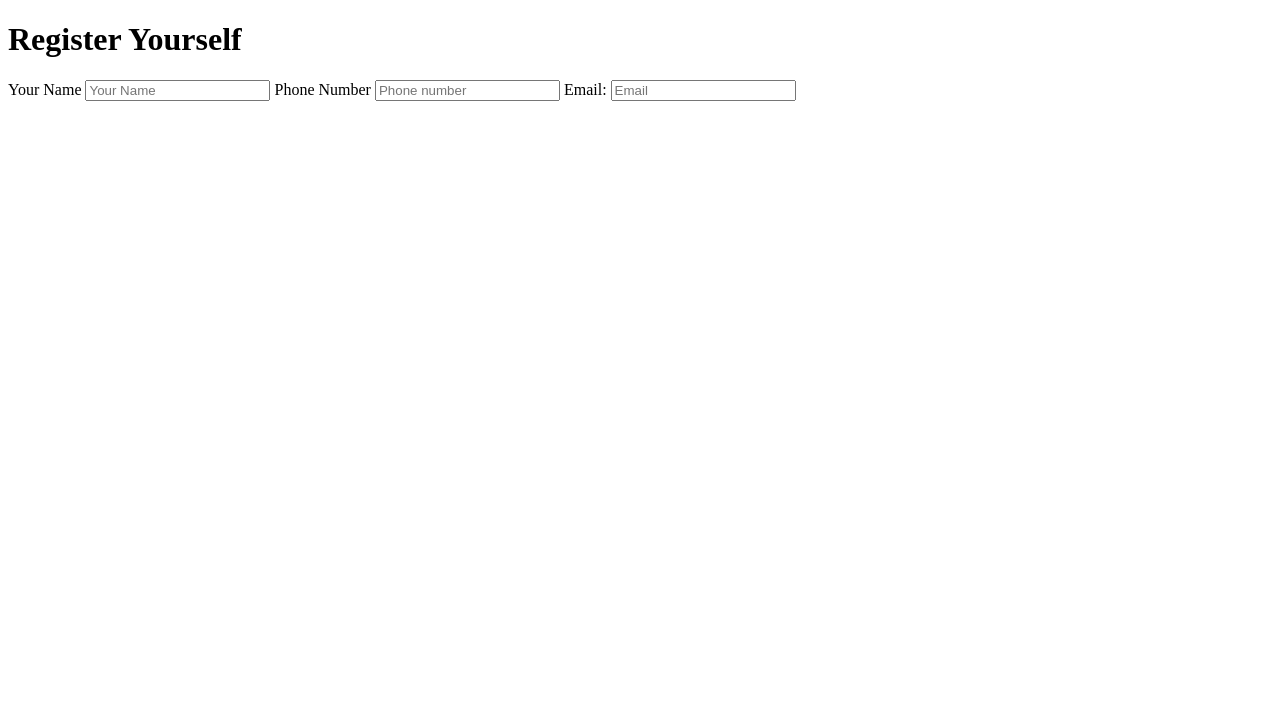
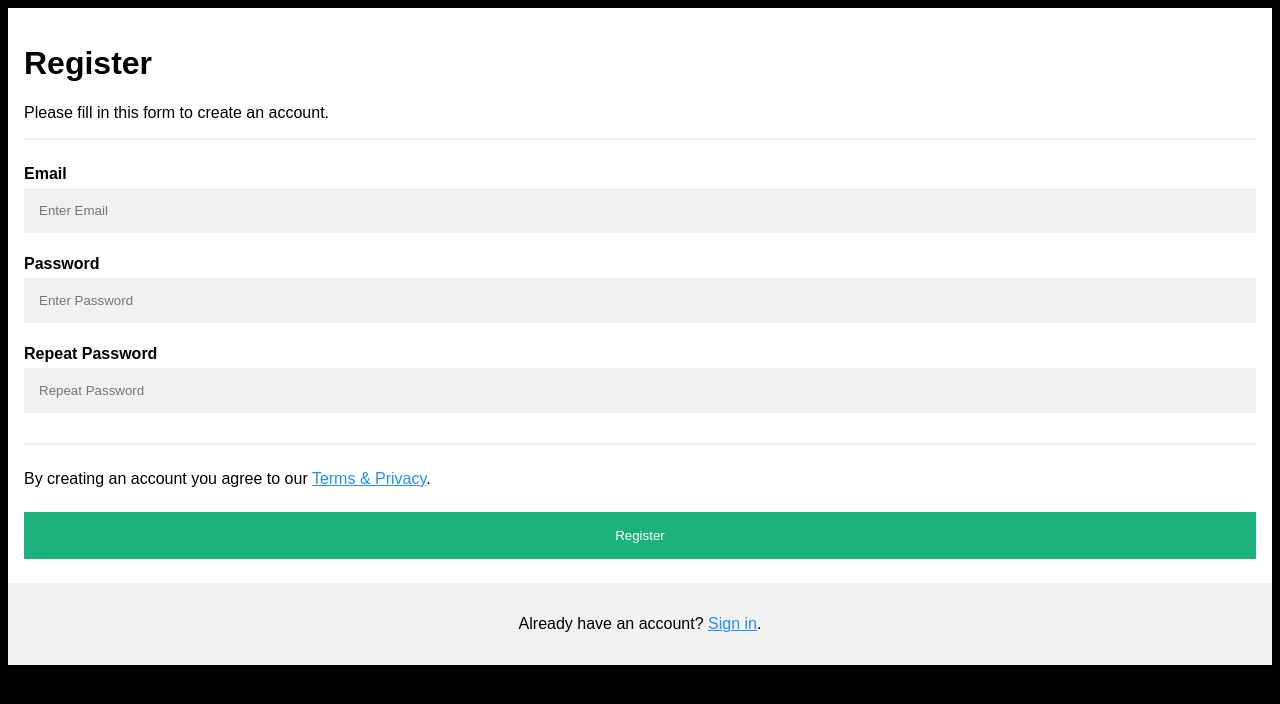
Before and after one commit to Sizan75/practive-1, a plain HTML site: page index.html in a window 1280 px wide. Drawn offline with Linux system fonts and the light colour scheme.

Commit message:
new file added

```diff
--- a/index.html
+++ b/index.html
@@ -5,18 +5,97 @@
     <meta http-equiv="X-UA-Compatible" content="IE=edge">
     <meta name="viewport" content="width=device-width, initial-scale=1.0">
     <title>Practice</title>
+    <style>body {
+        font-family: Arial, Helvetica, sans-serif;
+        background-color: black;
+      }
+
+      * {
+        box-sizing: border-box;
+      }
+
+      /* Add padding to containers */
+      .container {
+        padding: 16px;
+        background-color: white;
+      }
+
+      /* Full-width input fields */
+      input[type=text], input[type=password] {
+        width: 100%;
+        padding: 15px;
+        margin: 5px 0 22px 0;
+        display: inline-block;
+        border: none;
+        background: #f1f1f1;
+      }
+
+      input[type=text]:focus, input[type=password]:focus {
+        background-color: #ddd;
+        outline: none;
+      }
+
+      /* Overwrite default styles of hr */
+      hr {
+        border: 1px solid #f1f1f1;
+        margin-bottom: 25px;
+      }
+
+      /* Set a style for the submit button */
+      .registerbtn {
+        background-color: #04AA6D;
+        color: white;
+        padding: 16px 20px;
+        margin: 8px 0;
+        border: none;
+        cursor: pointer;
+        width: 100%;
+        opacity: 0.9;
+      }
+
+      .registerbtn:hover {
+        opacity: 1;
+      }
+
+      /* Add a blue text color to links */
+      a {
+        color: dodgerblue;
+      }
+
+      /* Set a grey background color and center the text of the "sign in" section */
+      .signin {
+        background-color: #f1f1f1;
+        text-align: center;
+      }
+
+    </style>
 </head>
 <body>
-    <div>
- <form>
-    <h1>Register Yourself  </h1>
-    <label for="name">Your Name</label>
-    <input type="text" placeholder="Your Name" name="name" id="name" required>
-   <label for="phone">Phone Number</label>
-   <input type="number" placeholder="Phone number" name="phone" id="phone">
-   <label for="email">Email:</label>
-   <input type="email" placeholder="Email" name="email" id="email">
- </form>
-    </div>
+
+    <form action="/action_page.php">
+        <div class="container">
+          <h1>Register</h1>
+          <p>Please fill in this form to create an account.</p>
+          <hr>
+
+          <label for="email"><b>Email</b></label>
+          <input type="text" placeholder="Enter Email" name="email" id="email" required>
+
+          <label for="psw"><b>Password</b></label>
+          <input type="password" placeholder="Enter Password" name="psw" id="psw" required>
+
+          <label for="psw-repeat"><b>Repeat Password</b></label>
+          <input type="password" placeholder="Repeat Password" name="psw-repeat" id="psw-repeat" required>
+          <hr>
+          <p>By creating an account you agree to our <a href="#">Terms & Privacy</a>.</p>
+
+          <button type="submit" class="registerbtn">Register</button>
+        </div>
+
+        <div class="container signin">
+          <p>Already have an account? <a href="#">Sign in</a>.</p>
+        </div>
+      </form>
+
 </body>
 </html>
```
Also changed, not shown: register data showing form.html (added, +30 -0 lines).
